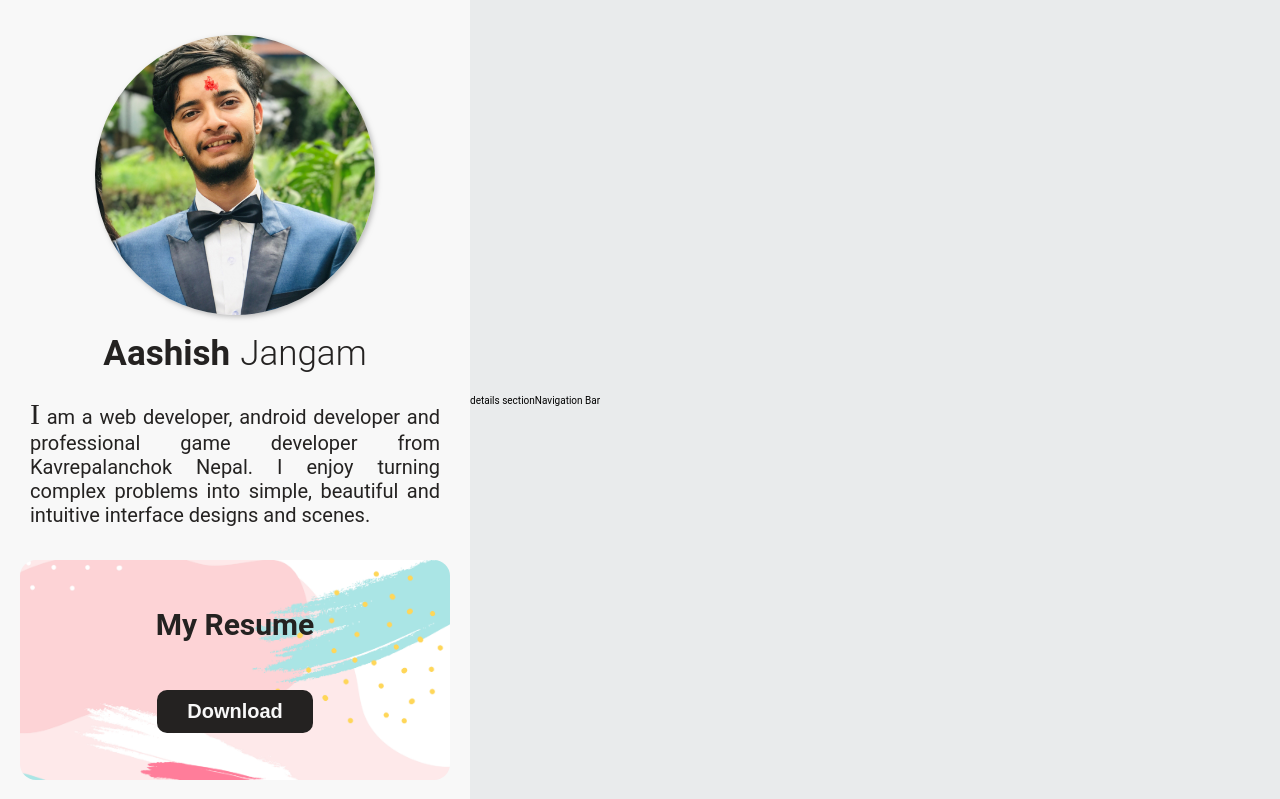
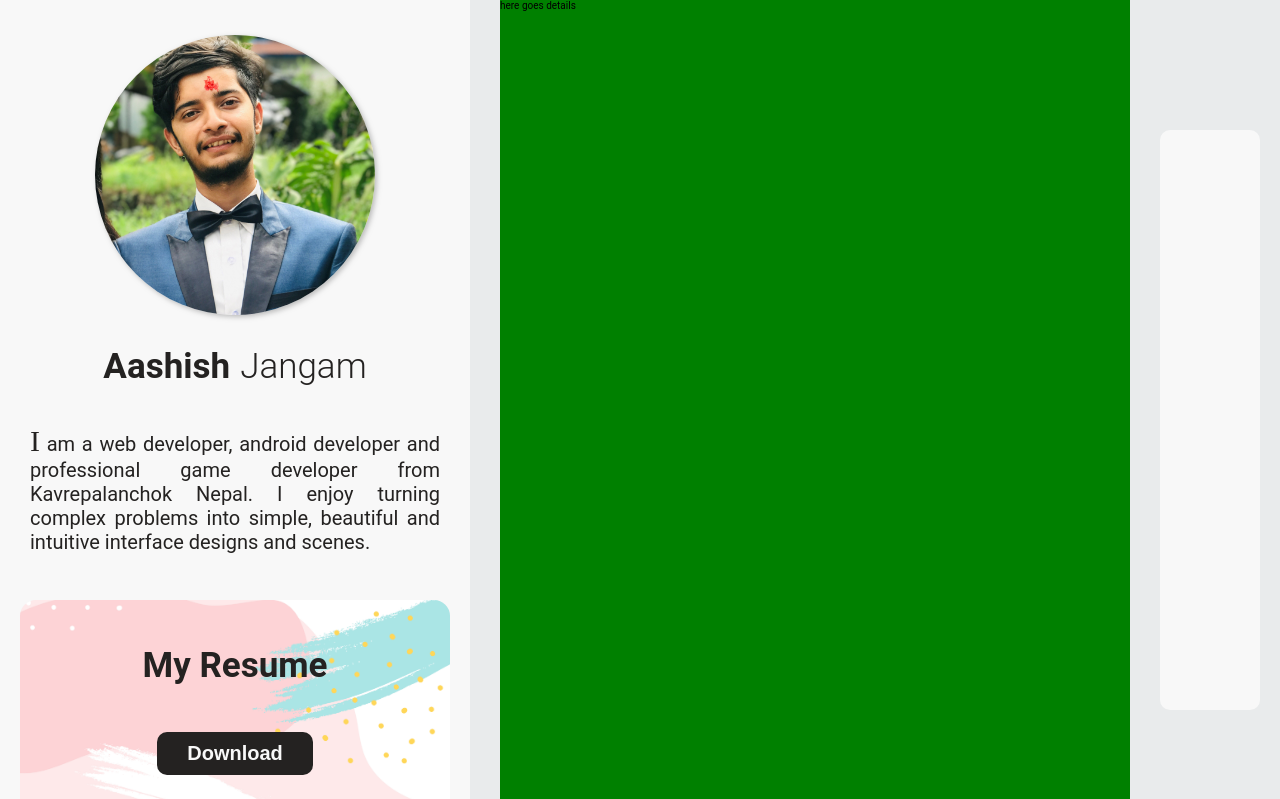
Before and after one commit to Aashish55/testWebsite, a React (Create React App) app: page / in a window 1280 px wide. Shown: the top 799 px of the page. Built offline with nearby package versions, Linux system fonts and the light colour scheme.

Commit message:
navbar and details layout

```diff
--- a/src/App.js
+++ b/src/App.js
@@ -1,24 +1,20 @@
 import React, { Component } from "react";
-import styled from 'styled-components';
+
 
 import AboutMe from "./Components/AboutMe/AboutMe";
 import Details from "./Components/Details/Details";
 import NavigationBar from "./Components/NavigationBar/NavigationBar";
 
-const Container = styled.div`
-  display:flex;
-  align-items:center;
-`;
 
 class App extends Component {
   state = {};
   render() {
     return (
-      <Container>
+      <React.Fragment>
         <AboutMe />
         <Details />
         <NavigationBar />
-      </Container>
+      </React.Fragment>
     );
   }
 }
--- a/src/Components/AboutMe/AboutMe.js
+++ b/src/Components/AboutMe/AboutMe.js
@@ -5,15 +5,15 @@ import CVbackground from '../../images/CVbackground.jpg';
 
 const Container = styled.div`
     background-color:#f8f8f8;
-    height:95vh;
+    height:100vh;
     width:43rem;
     padding:2rem 2rem;
-
     display:flex;
     flex-direction:column;
     align-items:center;
     justify-content:space-between;
-    overflow:auto;
+    position:fixed;
+    z-index:10;
 `;
 const Image = styled.div`
     height:28rem;
@@ -68,7 +68,7 @@ const CVDownloadSection = styled.div`
 `;
 const DownloadResumeText = styled.div`
     color: #242221;
-    font-size:3rem;
+    font-size:3.5rem;
     font-weight:600;
 `;
 const DownloadButton = styled.button`
--- a/src/Components/Details/Details.js
+++ b/src/Components/Details/Details.js
@@ -1,12 +1,21 @@
 import React, { Component } from 'react';
+import styled from 'styled-components';
+
+const DetailsSection = styled.div`
+    margin:0 15rem 0 50rem;
+    flex:1;
+    height:5000px;
+    background-color:green;
+`;
+
 
 class Details extends Component {
     state = {  }
     render() {
         return (
-            <div>
-            details section
-            </div>
+            <DetailsSection>
+                here goes details
+            </DetailsSection>
         );
     }
 }
--- a/src/Components/NavigationBar/NavigationBar.js
+++ b/src/Components/NavigationBar/NavigationBar.js
@@ -1,14 +1,28 @@
-import React, { Component } from 'react';
+import React, { Component } from "react";
+import styled from "styled-components";
+
+const NavBar = styled.div`
+  height: 70vh;
+  width: 8rem;
+  margin: 2rem;
+  padding: 1rem;
+  background-color: #f8f8f8;
+  border-radius: 1rem;
+  display: flex;
+  flex-direction: column;
+  justify-content: center;
+  right: 0;
+  top: 50%;
+  transform: translateY(-50%);
+  position: fixed;
+  z-index: 20;
+`;
 
 class NavigationBar extends Component {
-    state = {  }
-    render() {
-        return (
-            <div>
-            Navigation Bar
-            </div>
-        );
-    }
+  state = {};
+  render() {
+    return <NavBar></NavBar>;
+  }
 }
 
 export default NavigationBar;
```
